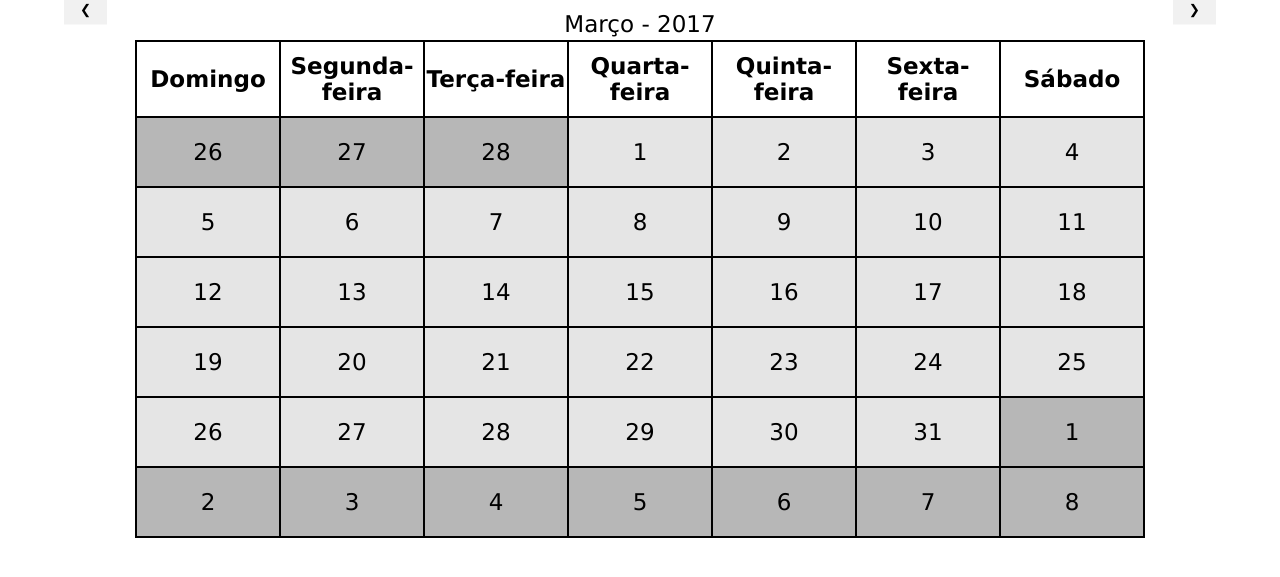
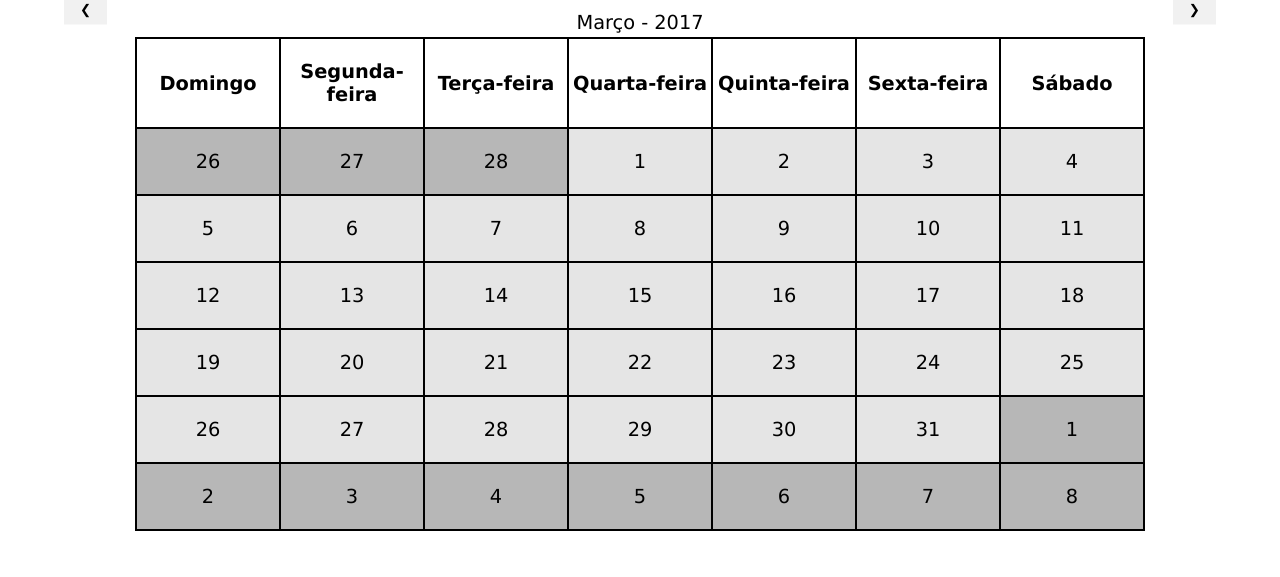
Before and after one commit to TreinoeDieta/Website, a Jekyll site: the page calendario/index.html, which Jekyll copies as it is, in a window 1280 px wide. Shown: the top 577 px of the page. Built offline with Jekyll 4.4.1, drawn with Linux system fonts in a browser that asks for light colours.

Commit message:
Update index.html

```diff
--- a/calendario/index.html
+++ b/calendario/index.html
@@ -12,7 +12,7 @@ table, th, td {
     text-align: center;
     background-color: black;
     font-family: Lucida Grande, Arial, Helvetica, Sans-serif;
-    font-size: 1.2em;
+    font-size: 1.1em;
 }
     .atual {
         background-color: #e5e5e5;
@@ -25,8 +25,8 @@ table, th, td {
     }
     .semana {
         background-color: #fff;
-        border-bottom: 10px solid #fff;
-        border-top: 10px solid #fff;
+        border-bottom: 20px solid #fff;
+        border-top: 20px solid #fff;
     }
     td {
     width: 100px;
```
